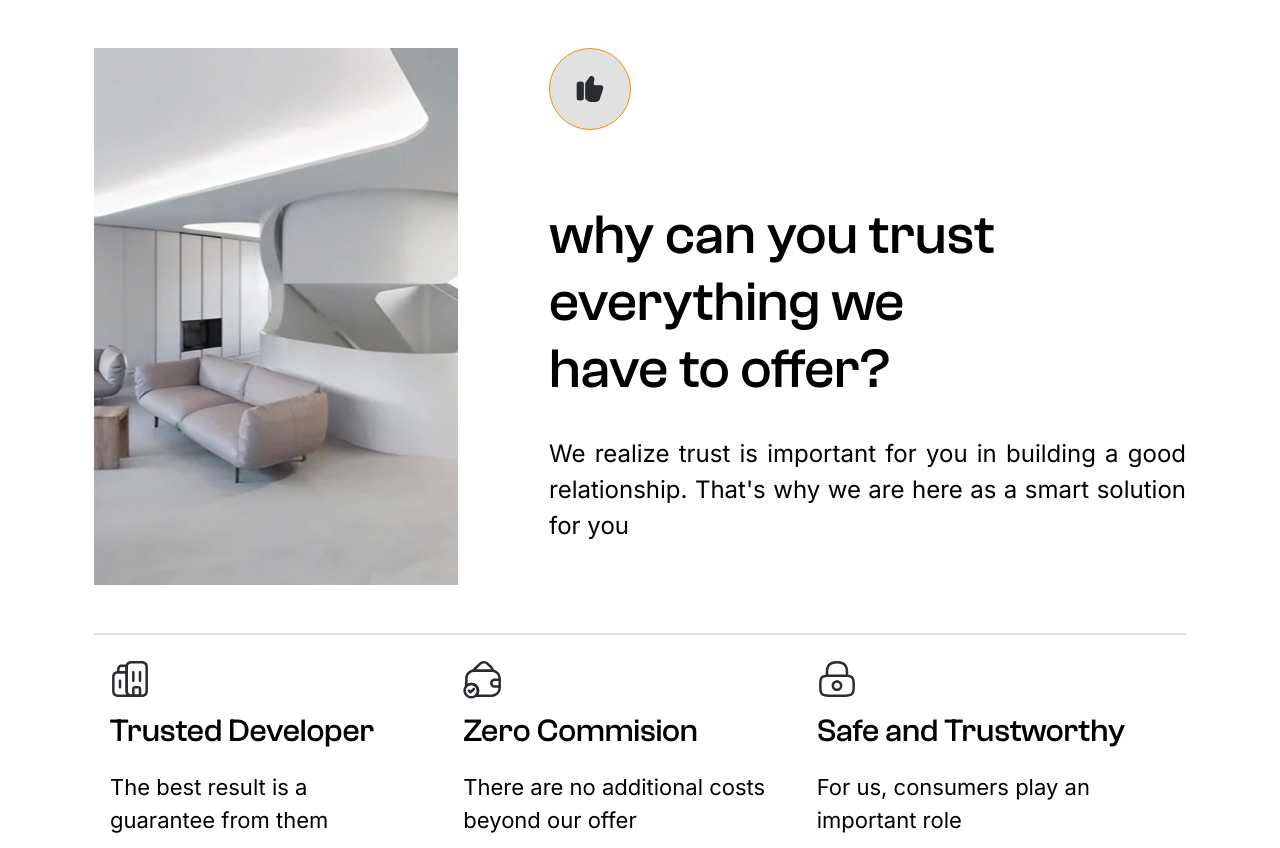
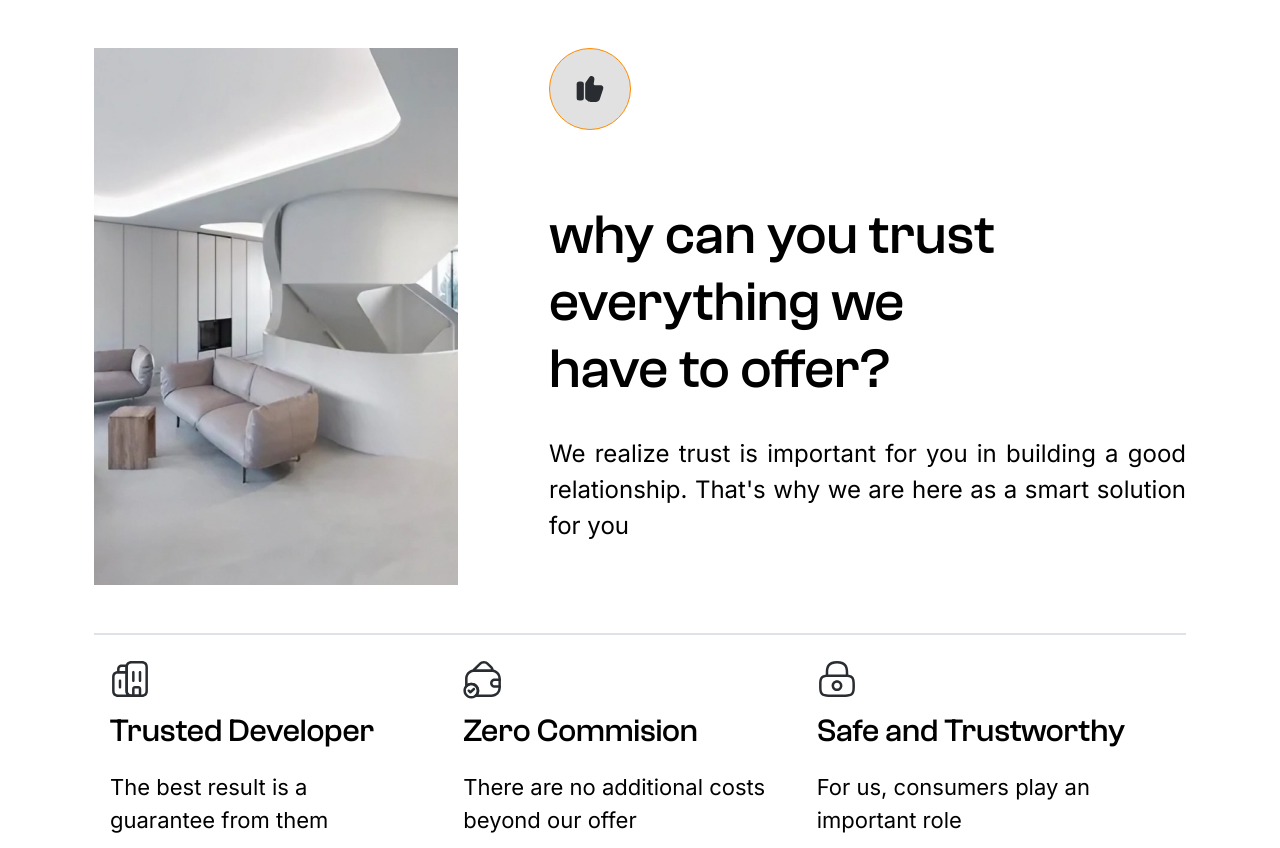
Before and after one commit to Hub-Academy-Inagata/Frans-HunianLandingPage, a website: page index.html in a window 1280 px wide. Shown: the part 976-1824 px from the top of the page. Drawn offline with Linux system fonts and the light colour scheme.

Commit message:
coba ini deh

```diff
--- a/index.html
+++ b/index.html
@@ -391,9 +391,15 @@
             class="row px-3 px-md-4 px-xl-4 my-5 justify-content-between"
           >
             <div
-              class="section2-image col-lg-4 p-0"
+              class="section2-image col-lg-4 p-0 bg-danger overflow-hidden"
               style="height: 537px"
-            ></div>
+            >
+              <img
+                src="./assets/images/section2-image.jpg"
+                alt="image"
+                class="img-fluid h-100"
+              />
+            </div>
             <div
               class="col-lg-7 p-0 bg-transparent d-flex flex-column align-items-start gap-4 mt-3 mt-xl-0"
             >
--- a/src/main.scss
+++ b/src/main.scss
@@ -169,7 +169,7 @@ body {
 }
 
 .section2-image {
-  background-image: url('../images/section2-image.jpg') !important;
+  //   background-image: url('../images/section2-image.jpg') !important;
   background-position: center !important;
   background-size: cover !important;
   background-repeat: no-repeat !important;
```
Also changed, not shown: assets/css/main.css, 1 other file.
